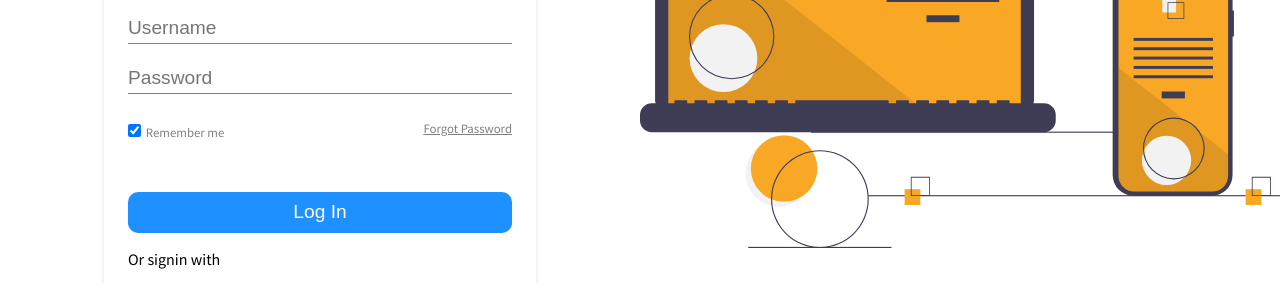
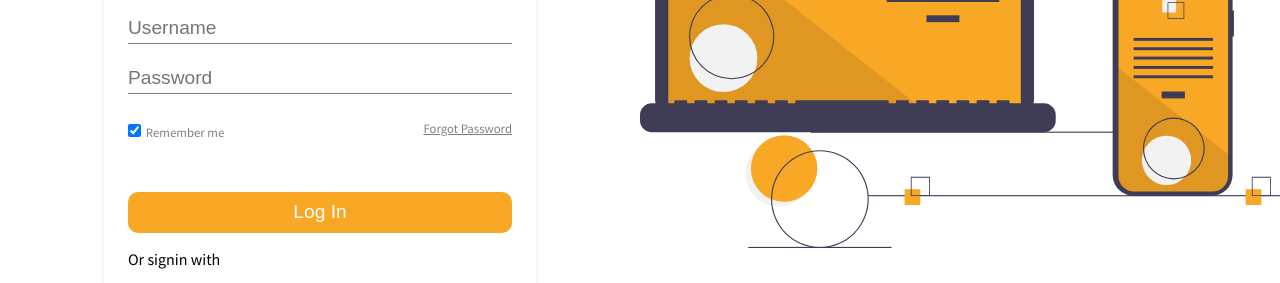
Before and after one commit to EyeZen/login_page, a plain HTML site: page index.html in a window 1280 px wide. Shown: the part 284-567 px from the top of the page. Drawn offline with Linux system fonts and the light colour scheme.

Commit message:
Title Update Commit

```diff
--- a/index.html
+++ b/index.html
@@ -5,16 +5,13 @@
     <meta charset="UTF-8">
     <meta http-equiv="X-UA-Compatible" content="IE=edge">
     <meta name="viewport" content="width=device-width, initial-scale=1.0">
-    <title>Document</title>
+    <title>Colorlib Login</title>
 
     <link rel="preconnect" href="https://fonts.googleapis.com">
     <link rel="preconnect" href="https://fonts.gstatic.com" crossorigin>
     <link href="https://fonts.googleapis.com/css2?family=Inter:wght@200;400&family=Source+Sans+Pro:wght@300;400&display=swap" rel="stylesheet">
 
     <script src="https://kit.fontawesome.com/b55e9fd794.js" crossorigin="anonymous"></script>
-
-    <!-- <link rel="stylesheet" href="style.css"> -->
-    <!-- <link rel="stylesheet" href="styles-dark.css"> -->
 </head>
 <body>
     <link rel="stylesheet" href="style.css" id="theme">
--- a/style-dark.css
+++ b/style-dark.css
@@ -1,6 +1,8 @@
 * {
     margin: 0;
     padding: 0;
+    transition: color 100ms;
+    transition: background-color 1000ms;
 }
 
 html,
@@ -13,6 +15,7 @@ body {
     /* font-family: "Inter", sans-serif; */
     font-family: "Source Sans Pro", sans-serif;
     --background-color: rgb(39, 37, 37);
+    background-color: var(--background-color);
 }
 
 .head {
@@ -87,7 +90,6 @@ body {
     color: white;
     margin: 0 auto;
     padding: 1em;
-    /* margin: 1em; */
     border-radius: 5px;
     box-shadow: 0 0 50px rgb(65, 63, 63);
 }
@@ -127,7 +129,7 @@ body {
 
 .login-btn {
     width: 100%;
-    background-color: dodgerblue;
+    background-color: #F9A826;
     padding: 0.5em;
     font-size: 0.8em;
     color: white;
@@ -137,12 +139,12 @@ body {
 }
 .login-btn:hover {
     cursor: pointer;
-    background-color: rgb(28, 116, 204);
+    background-color: #E09722;
     transition: background-color 200ms linear;
 
 }
 .login-btn:active {
-    box-shadow: 0 0 10px dodgerblue;
+    box-shadow: 0 0 10px #F9A826;
 }
 
 /* dark-mode specific */
--- a/style.css
+++ b/style.css
@@ -1,6 +1,8 @@
 * {
     margin: 0;
     padding: 0;
+    transition: color 100ms;
+    transition: background-color 1000ms;
 }
 
 html,
@@ -13,6 +15,7 @@ body {
     /* font-family: "Inter", sans-serif; */
     font-family: "Source Sans Pro", sans-serif;
     --background-color: white;
+    background-color: var(--background-color);
 }
 
 .head {
@@ -128,7 +131,7 @@ body {
 
 .login-btn {
     width: 100%;
-    background-color: dodgerblue;
+    background-color: #F9A826;
     padding: 0.5em;
     font-size: 0.8em;
     color: white;
@@ -138,12 +141,12 @@ body {
 }
 .login-btn:hover {
     cursor: pointer;
-    background-color: rgb(28, 116, 204);
+    background-color: #E09722;
     transition: background-color 200ms linear;
 
 }
 .login-btn:active {
-    box-shadow: 0 0 10px dodgerblue;
+    box-shadow: 0 0 10px #F9A826;
 }
 
 .signin-options {
```
